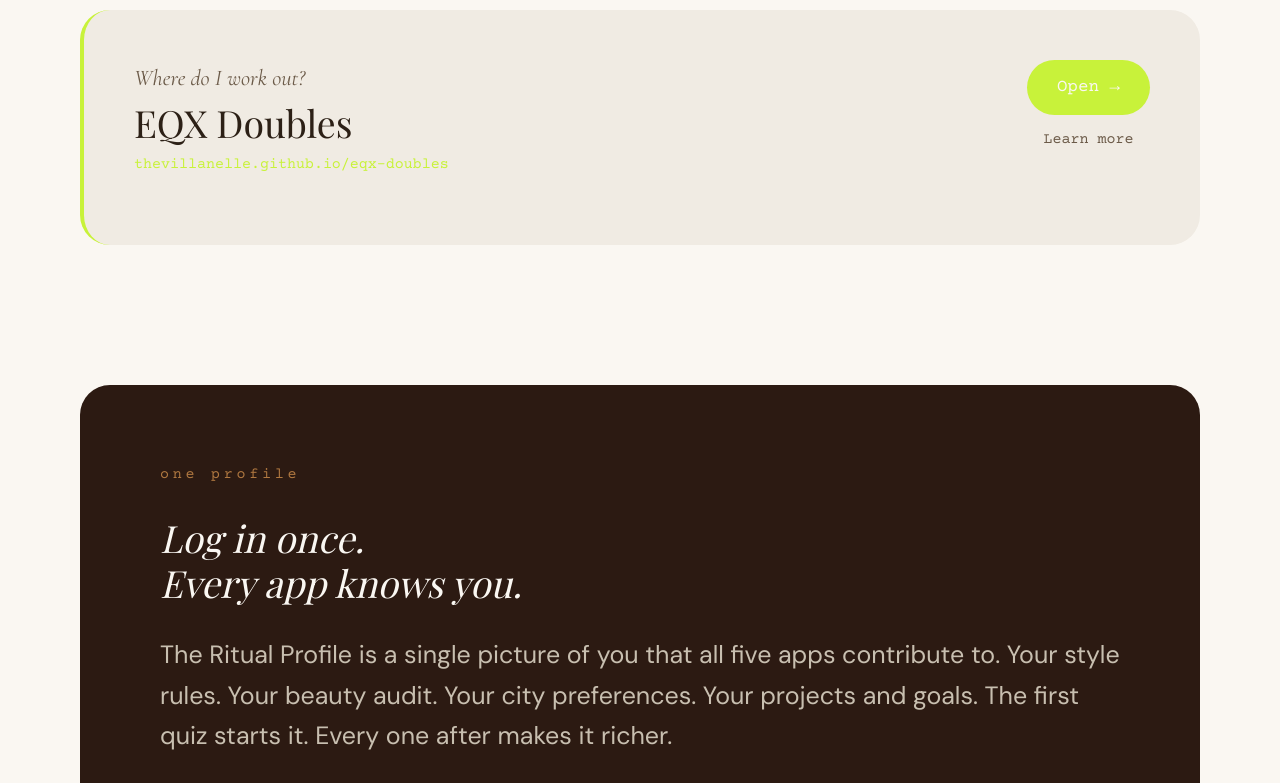
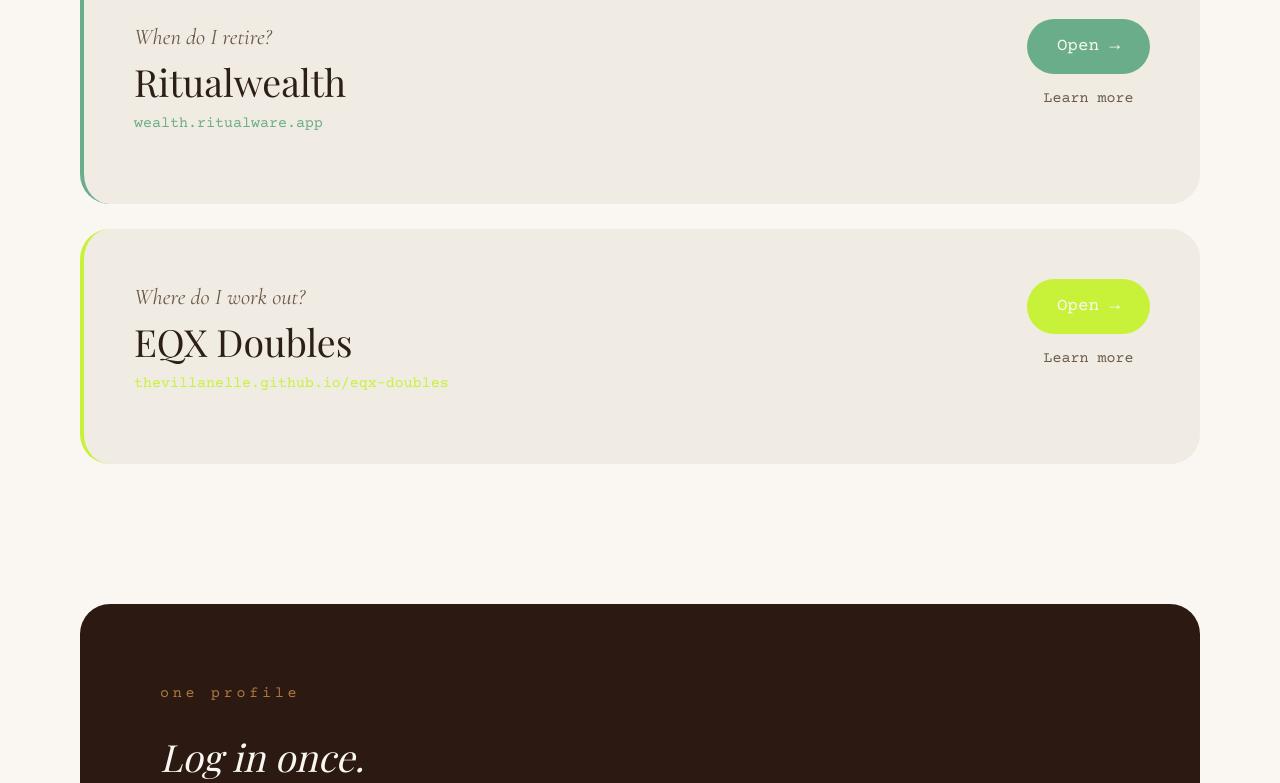
Before and after one commit to thevillanelle/ritualware, a React (Vite) app: page /platform in a window 1280 px wide. Shown: the part 1830-2613 px from the top of the page. Built offline with nearby package versions, Linux system fonts and the light colour scheme; no server answers; a web font is replaced by a local one.

Commit message:
feat(marketing): add Ritualwealth to suite, update copy to six tools

```diff
--- a/src/App.jsx
+++ b/src/App.jsx
@@ -14,6 +14,7 @@ import About from './pages/About'
 import Status from './pages/Status'
 import AuthCallback from './pages/AuthCallback'
 import RitualProfile from './pages/RitualProfile'
+import Ritualwealth from './pages/Ritualwealth'
 
 export default function App() {
   return (
@@ -33,6 +34,7 @@ export default function App() {
           <Route path="/status" element={<Status />} />
           <Route path="/auth/callback" element={<AuthCallback />} />
           <Route path="/profile" element={<RitualProfile />} />
+          <Route path="/ritualwealth" element={<Ritualwealth />} />
 
         </Routes>
         <Footer />
--- a/src/data/apps.js
+++ b/src/data/apps.js
@@ -56,6 +56,20 @@ export const SUITE = [
     border: 'rgba(200,168,107,0.2)',
   },
   {
+    to: '/ritualwealth',
+    name: 'Ritualwealth',
+    label: 'ritualwealth',
+    question: 'When do I retire?',
+    desc: 'A FIRE planning suite built for women who want out on their own terms. Five quizzes. One number. A complete plan for financial independence.',
+    domain: 'wealth.ritualware.app',
+    href: 'https://wealth.ritualware.app',
+    health: 'https://wealth.ritualware.app/health.json',
+    statusDesc: 'FIRE Planner',
+    color: '#6AAD8A',
+    bg: 'rgba(106,173,138,0.08)',
+    border: 'rgba(106,173,138,0.2)',
+  },
+  {
     to: '/doubles',
     name: 'EQX Doubles',
     label: 'doubles',
--- a/src/pages/About.jsx
+++ b/src/pages/About.jsx
@@ -12,7 +12,7 @@ export default function About() {
 
         <motion.h1 initial={{ opacity: 0, y: 20 }} animate={{ opacity: 1, y: 0 }} transition={{ delay: 0.2 }}
           className="font-display italic leading-tight mb-12" style={{ fontSize: 'clamp(40px,6vw,72px)', color: '#FAF7F2' }}>
-          Five tools.<br />One suite.
+          Six tools.<br />One suite.
         </motion.h1>
 
         <div className="space-y-8 mb-24">
--- a/src/pages/Apps.jsx
+++ b/src/pages/Apps.jsx
@@ -7,7 +7,7 @@ export default function Apps() {
       <motion.p initial={{ opacity: 0 }} animate={{ opacity: 1 }}
         className="font-mono text-xs text-amber tracking-[0.25em] mb-4">the apps</motion.p>
       <motion.h1 initial={{ opacity: 0, y: 20 }} animate={{ opacity: 1, y: 0 }} transition={{ delay: 0.2 }}
-        className="font-display text-[clamp(40px,6vw,80px)] text-ink mb-16">Five Questions.</motion.h1>
+        className="font-display text-[clamp(40px,6vw,80px)] text-ink mb-16">Six Questions.</motion.h1>
 
       <div className="space-y-8">
         {SUITE.map((app, i) => (
--- a/src/pages/Platform.jsx
+++ b/src/pages/Platform.jsx
@@ -11,11 +11,11 @@ export default function Platform() {
           className="font-mono text-sm text-amber tracking-[0.25em] mb-4">the platform</motion.p>
         <motion.h1 initial={{ opacity: 0, y: 20 }} animate={{ opacity: 1, y: 0 }} transition={{ delay: 0.2 }}
           className="font-display text-[clamp(44px,6vw,80px)] text-ink mb-8 leading-tight">
-          Five tools.<br />One suite.
+          Six tools.<br />One suite.
         </motion.h1>
         <motion.p initial={{ opacity: 0 }} animate={{ opacity: 1 }} transition={{ delay: 0.4 }}
           className="font-sans text-xl text-ink-muted leading-relaxed max-w-2xl mb-4">
-          Five tools built around the questions most people answer by outsourcing. What to wear. How to look. Where to live and spend time. What to build. Where to train. Ritualware answers them from the inside out.
+          Six tools built around the questions most people answer by outsourcing. What to wear. How to look. Where to live. What to build. Where to train. When to retire. Ritualware answers them from the inside out.
         </motion.p>
         <motion.p initial={{ opacity: 0 }} animate={{ opacity: 1 }} transition={{ delay: 0.5 }}
           className="font-serif italic text-xl text-ink-muted leading-relaxed max-w-2xl">
@@ -58,7 +58,7 @@ export default function Platform() {
             Log in once.<br />Every app knows you.
           </h2>
           <p className="font-sans text-xl leading-relaxed mb-4" style={{ color: '#C8BFB0' }}>
-            The Ritual Profile is a single picture of you that all five apps contribute to. Your style rules. Your beauty audit. Your city preferences. Your projects and goals. The first quiz starts it. Every one after makes it richer.
+            The Ritual Profile is a single picture of you that all six apps contribute to. Your style rules. Your beauty audit. Your city preferences. Your projects and goals. Your FIRE plan. The first quiz starts it. Every one after makes it richer.
           </p>
           <p className="font-sans text-lg leading-relaxed" style={{ color: '#9A8B7A' }}>
             One button generates a prose portrait of who you are right now, based on everything you have ever answered. It saves. It updates when you do.
--- /dev/null
+++ b/src/pages/Ritualwealth.jsx
@@ -0,0 +1,97 @@
+import { motion } from 'framer-motion'
+
+const FIRE_TYPES = [
+  { name: 'Lean FIRE', color: '#7AB4C8', desc: 'Maximum freedom, minimum overhead. Retire early because you decided "enough" early.' },
+  { name: 'Regular FIRE', color: '#6AAD8A', desc: 'The classic. Retire comfortably on a modest budget.' },
+  { name: 'Fat FIRE', color: '#C8A86B', desc: 'Financial independence without changing your lifestyle.' },
+  { name: 'Barista FIRE', color: '#C4717A', desc: 'Semi-retired. A part-time job covers expenses while investments grow untouched.' },
+  { name: 'Coast FIRE', color: '#A89BC4', desc: "You've saved enough early that compound interest does the rest. Stop, and coast." },
+]
+
+export default function Ritualwealth() {
+  return (
+    <main className="pt-32 pb-24">
+
+      <div className="px-6 md:px-16 max-w-5xl mx-auto mb-28">
+        <motion.p initial={{ opacity: 0 }} animate={{ opacity: 1 }}
+          className="font-mono text-sm tracking-[0.25em] mb-5" style={{ color: '#6AAD8A' }}>
+          ritualwealth · wealth.ritualware.app
+        </motion.p>
+        <motion.h1 initial={{ opacity: 0, y: 20 }} animate={{ opacity: 1, y: 0 }} transition={{ delay: 0.2 }}
+          className="font-display italic leading-none text-ink mb-6"
+          style={{ fontSize: 'clamp(52px,8vw,100px)' }}>
+          Ritualwealth
+        </motion.h1>
+        <motion.p initial={{ opacity: 0 }} animate={{ opacity: 1 }} transition={{ delay: 0.4 }}
+          className="font-serif italic text-2xl text-ink-muted max-w-xl">
+          When do I retire?
+        </motion.p>
+      </div>
+
+      <div className="bg-cream-alt py-32 px-6">
+        <div className="max-w-4xl mx-auto">
+          <p className="font-mono text-sm tracking-[0.25em] mb-5" style={{ color: '#6AAD8A' }}>your fire plan</p>
+          <h2 className="font-display text-4xl text-ink mb-8">A FIRE plan built for how women actually build wealth.</h2>
+          <p className="font-sans text-xl text-ink leading-relaxed mb-6">
+            Financial Independence, Retire Early. Five quizzes. Ten minutes. A complete picture of your FIRE number, your type, your career path, your housing plan, your creative income streams, and your risk tolerance.
+          </p>
+          <p className="font-sans text-lg text-ink-muted leading-relaxed">
+            Not a spreadsheet. Not a generic calculator. A plan that knows you — because you told it who you are.
+          </p>
+        </div>
+      </div>
+
+      <div className="py-32 px-6 md:px-16 max-w-5xl mx-auto">
+        <p className="font-mono text-sm tracking-[0.25em] mb-14" style={{ color: '#6AAD8A' }}>five quizzes</p>
+        <div className="grid md:grid-cols-2 gap-8">
+          {[
+            { title: 'FIRE Type', body: 'Lean, Regular, Fat, Barista, or Coast — find your number and understand what kind of freedom you are actually building toward.' },
+            { title: 'Career Path', body: 'Which track gets you to FIRE fastest. Corporate ladder, freelance, entrepreneurship, or hybrid. Your career is your biggest wealth lever.' },
+            { title: 'Home Plan', body: 'Own, rent, or enclave. Your housing decision changes your FIRE number by hundreds of thousands. This quiz maps yours.' },
+            { title: 'Creative Income', body: 'The stream that funds the life. Identify which creative avenue fits your skills and how to build it into a real income source.' },
+            { title: 'Risk Tolerance', body: 'How you invest once you have something to invest. Asset allocation, volatility comfort, time horizon. Know before you pick a portfolio.' },
+          ].map((q, i) => (
+            <motion.div key={i} initial={{ opacity: 0, y: 20 }} whileInView={{ opacity: 1, y: 0 }}
+              viewport={{ once: true }} transition={{ delay: i * 0.1 }}
+              className="bg-cream-alt rounded-3xl p-8 border-l-4"
+              style={{ borderLeftColor: '#6AAD8A' }}>
+              <h3 className="font-display text-2xl text-ink mb-4">{q.title}</h3>
+              <p className="font-sans text-base text-ink-muted leading-relaxed">{q.body}</p>
+            </motion.div>
+          ))}
+        </div>
+      </div>
+
+      <div className="bg-cream-alt py-32 px-6">
+        <div className="max-w-4xl mx-auto">
+          <p className="font-mono text-sm tracking-[0.25em] mb-10" style={{ color: '#6AAD8A' }}>five types of fire</p>
+          <h2 className="font-display text-4xl text-ink mb-12">Not all FIRE looks the same.</h2>
+          <div className="space-y-4">
+            {FIRE_TYPES.map((t, i) => (
+              <motion.div key={t.name} initial={{ opacity: 0, x: -8 }} whileInView={{ opacity: 1, x: 0 }}
+                viewport={{ once: true }} transition={{ delay: i * 0.07 }}
+                className="rounded-2xl p-6 border-l-4"
+                style={{ background: 'var(--bg)', borderLeftColor: t.color }}>
+                <h3 className="font-display text-xl text-ink mb-2" style={{ color: t.color }}>{t.name}</h3>
+                <p className="font-sans text-base text-ink-muted">{t.desc}</p>
+              </motion.div>
+            ))}
+          </div>
+        </div>
+      </div>
+
+      <div className="py-28 px-6 md:px-16 max-w-5xl mx-auto text-center">
+        <p className="font-mono text-sm tracking-[0.25em] mb-6" style={{ color: '#6AAD8A' }}>start now</p>
+        <h2 className="font-display italic text-[clamp(28px,4vw,52px)] text-ink leading-tight mb-8">
+          Five quizzes.<br />Your number. Your plan.
+        </h2>
+        <a href="https://wealth.ritualware.app" target="_blank" rel="noopener noreferrer"
+          className="inline-block font-mono text-sm px-8 py-4 rounded-full transition-colors hover:opacity-90"
+          style={{ backgroundColor: '#6AAD8A', color: '#FAF7F2' }}>
+          Open Ritualwealth →
+        </a>
+      </div>
+
+    </main>
+  )
+}
```
